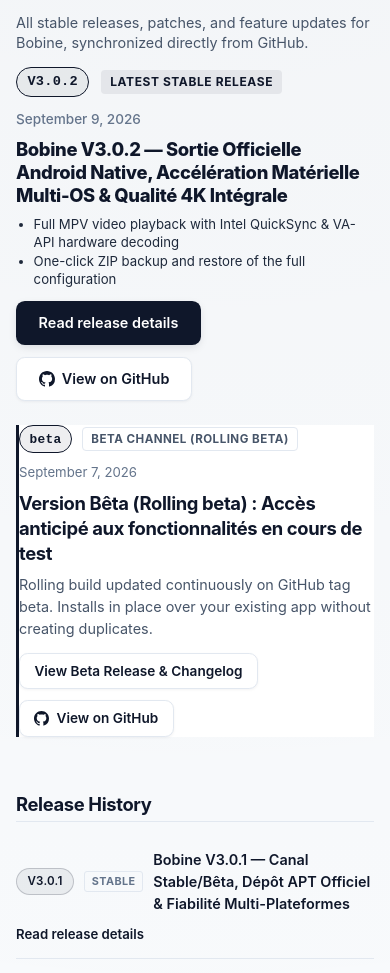
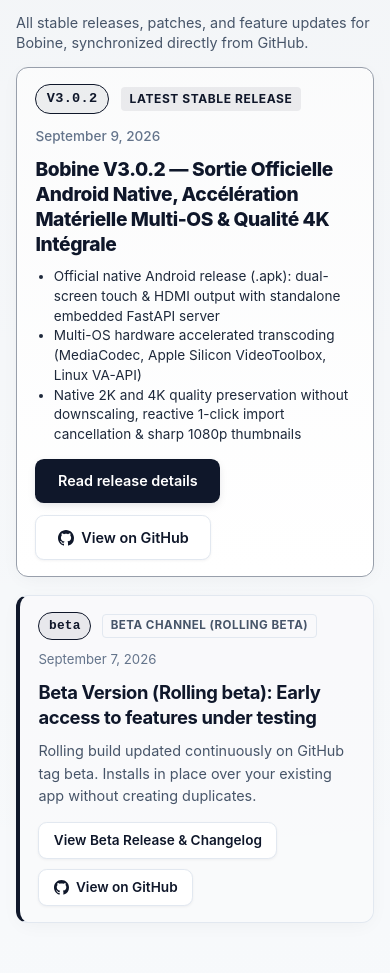
Before and after one commit to FantasmaGlad/BobineWeb, a Next.js app: page /en/blog in a window 390 px wide. Shown: the part 210-1183 px from the top of the page. Built offline with nearby package versions, Linux system fonts and the light colour scheme; no server answers.

Commit message:
fix(ui): mise en page des cartes de release blog, affichage du backdrop Android sur mobile et retrait du bandeau mobile

```diff
--- a/src/app/[locale]/blog/page.tsx
+++ b/src/app/[locale]/blog/page.tsx
@@ -34,7 +34,7 @@ const copy = {
     intro: "All stable releases, patches, and feature updates for Bobine, synchronized directly from GitHub.",
     featuredReleaseBadge: "Latest Stable Release",
     betaBadge: "Beta Channel (Rolling beta)",
-    betaTitle: "Version Bêta (Rolling beta) : Accès anticipé aux fonctionnalités en cours de test",
+    betaTitle: "Beta Version (Rolling beta): Early access to features under testing",
     betaDesc: "Rolling build updated continuously on GitHub tag beta. Installs in place over your existing app without creating duplicates.",
     betaAction: "View Beta Release & Changelog",
     releasesHeading: "Release History",
@@ -117,16 +117,7 @@ export default async function BlogIndexPage({
 
           {/* DERNIÈRE RELEASE STABLE EN GROS DANS LE HERO */}
           {latestStable && (
-            <div
-              className="blog-hero-release-card"
-              style={{
-                display: "flex",
-                flexDirection: "column",
-                gap: "0.85rem",
-                maxWidth: "52rem",
-                marginBottom: "1.5rem",
-              }}
-            >
+            <div className="blog-hero-release-card blog-hero-release-card--stable">
               <div style={{ display: "flex", alignItems: "center", gap: "0.75rem", flexWrap: "wrap" }}>
                 <span
                   className="badge"
@@ -174,7 +165,13 @@ export default async function BlogIndexPage({
                 </Link>
               </h2>
 
-              {latestStable.slug.startsWith("V2.0.1") || latestStable.slug.startsWith("v2.0.1") ? (
+              {latestStable.slug.startsWith("V3") || latestStable.slug.startsWith("v3") ? (
+                <ul style={{ margin: 0, paddingLeft: "1.25rem", color: "var(--text-main)", fontSize: "0.925rem", lineHeight: 1.6 }}>
+                  <li>{locale === "en" ? "Official native Android release (.apk): dual-screen touch & HDMI output with standalone embedded FastAPI server" : "Sortie officielle de l'application native Android (.apk) : double affichage tactile / HDMI et serveur FastAPI autonome embarqué"}</li>
+                  <li>{locale === "en" ? "Multi-OS hardware accelerated transcoding (MediaCodec, Apple Silicon VideoToolbox, Linux VA-API)" : "Accélération matérielle multi-OS pour le réencodage vidéo (MediaCodec, Apple Silicon VideoToolbox, VA-API Linux)"}</li>
+                  <li>{locale === "en" ? "Native 2K and 4K quality preservation without downscaling, reactive 1-click import cancellation & sharp 1080p thumbnails" : "Conservation intégrale des flux 2K et 4K natifs sans sous-échantillonnage, annulation réactive d'importation et miniatures nettes 1080p"}</li>
+                </ul>
+              ) : latestStable.slug.startsWith("V2.0.1") || latestStable.slug.startsWith("v2.0.1") ? (
                 <ul style={{ margin: 0, paddingLeft: "1.25rem", color: "var(--text-main)", fontSize: "0.925rem", lineHeight: 1.6 }}>
                   <li>{locale === "en" ? "Full hardware video acceleration for both Intel QuickSync (iHD) and AMD Radeon (mesa-va-drivers) under 8% CPU" : "Accélération matérielle complète pour Intel QuickSync (iHD) et AMD Radeon (mesa-va-drivers) sous 8% CPU"}</li>
                   <li>{locale === "en" ? "New 1-line auto-installer (curl -sSL https://bobine.fit/install.sh | bash) with clean & verbose (-v) modes" : "Nouvel installateur automatique en 1 ligne (curl -sSL https://bobine.fit/install.sh | bash) avec modes épuré et verbeux (-v)"}</li>
@@ -212,17 +209,7 @@ export default async function BlogIndexPage({
 
           {/* CARTE DÉDIÉE : CANAL BÊTA (ROLLING BETA) */}
           {betaRelease && (
-            <div
-              className="blog-hero-release-card"
-              style={{
-                display: "flex",
-                flexDirection: "column",
-                gap: "0.75rem",
-                maxWidth: "52rem",
-                borderLeft: "3px solid var(--accent-primary)",
-                background: "var(--bg-card)",
-              }}
-            >
+            <div className="blog-hero-release-card blog-hero-release-card--beta">
               <div style={{ display: "flex", alignItems: "center", gap: "0.65rem", flexWrap: "wrap" }}>
                 <span
                   className="badge"
```
Also changed, not shown: src/app/[locale]/page.tsx (+0 -10 lines), src/app/globals.css.
